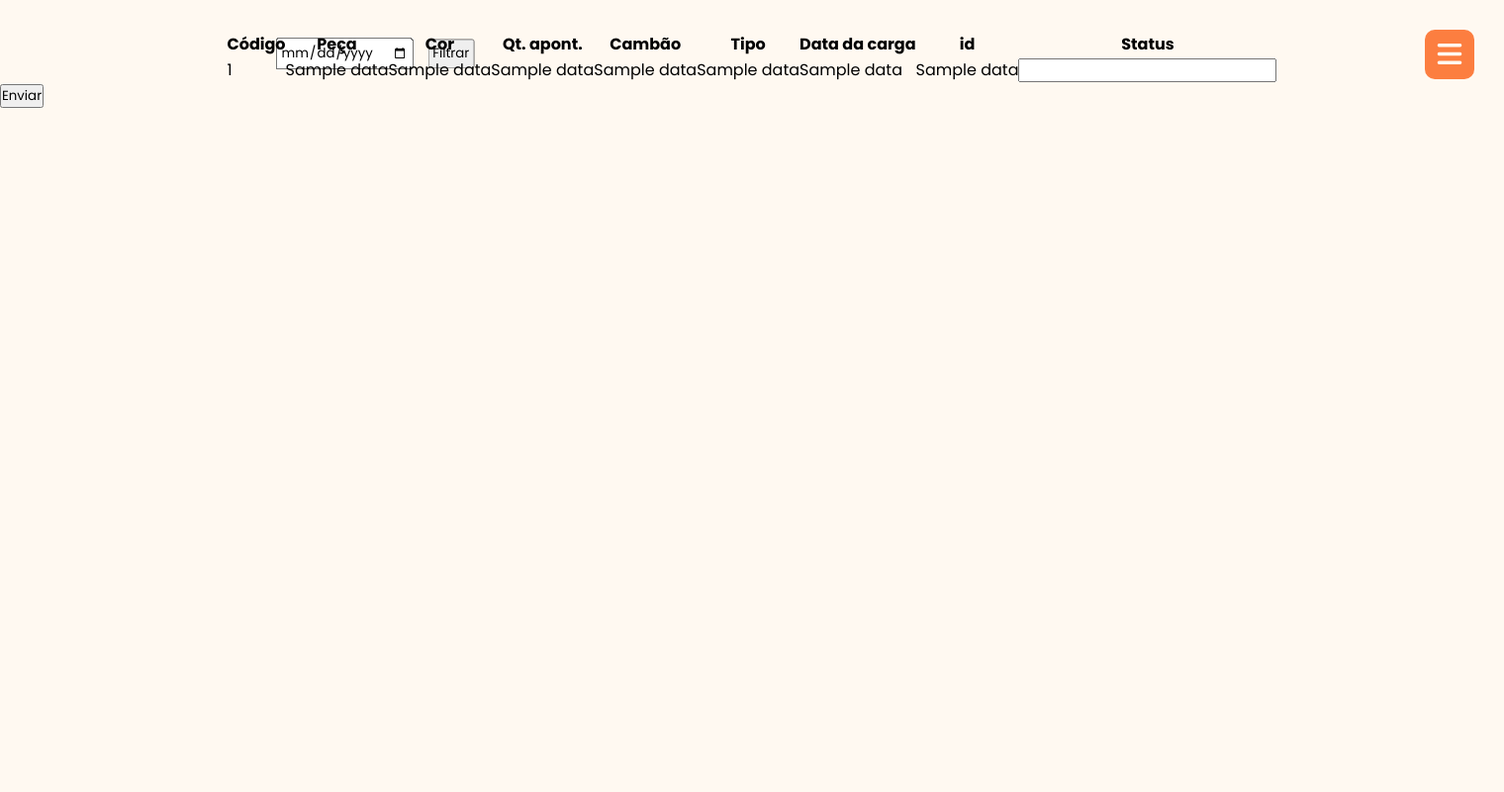
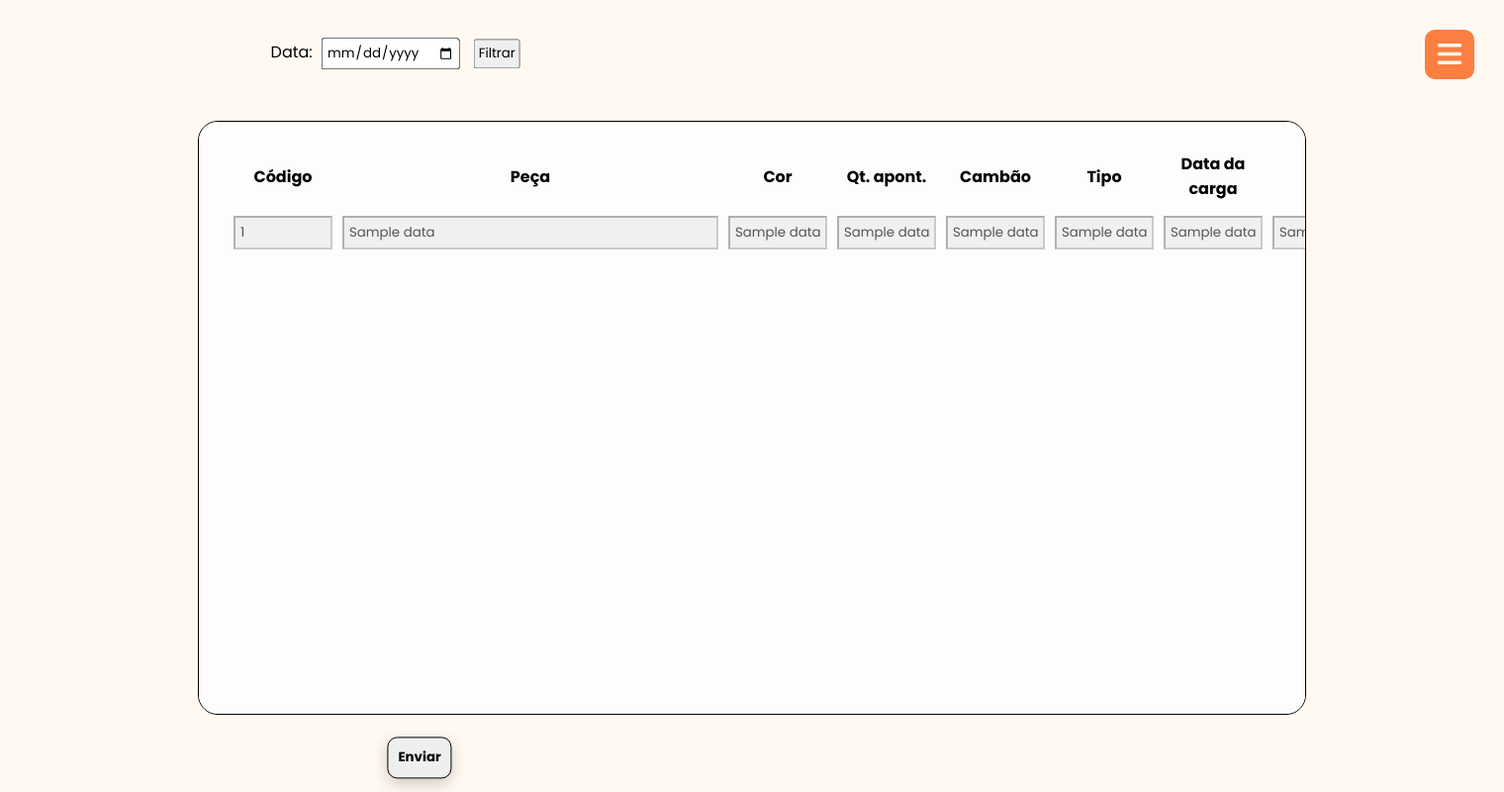
Before and after one commit to Cemag-pcp/apontamento-pintura-, a Flask app: template templates/finalizar_cambao.html in a window 1520 px wide; the page is wider, and only the part inside the window is pictured. Shown: that part at 99% size. Run offline with Flask 3, Linux system fonts and the light colour scheme; the template is opened without the code that fills it: most values are stand-ins (such as "Sample title", 1, 10 or a date in 2020); some libraries are stand-ins or nearby versions.

Commit message:
ajustando tabela finalizar

```diff
--- a/static/styles/style.css
+++ b/static/styles/style.css
@@ -326,3 +326,23 @@ table {
     margin: 5px;
     padding: 5px;
 }
+
+#MyForm{
+    position: relative;
+    width: 140vh;
+    height: 600px;
+    left: 50%;
+    top: 50%;
+    transform: translate(-50%,15%);
+    background: rgba(255, 255, 255, 0.7);
+    padding: 30px;
+    border: solid 1.5px black;
+    border-radius: 20px;
+    align-items: center;
+    overflow-y: scroll;
+    overflow-x: auto;
+}
+
+#MyForm input{
+    margin-top: 15px;
+}
--- a/templates/finalizar_cambao.html
+++ b/templates/finalizar_cambao.html
@@ -3,7 +3,8 @@
 
 <form action="/finalizar-cambao" method="POST">
     <div class="form-group">
-        <input name="data_filter" type="date">
+        <label>Data:</label>
+            <input name="data_filter" type="date">
         <button type="submit">Filtrar</button>
     </div>
 </form>
@@ -11,8 +12,8 @@
 <form id="MyForm">
     <div class="center-container">
         <table class="table table-striped centered-table">
-            <thead>
-                <tr>
+            <thead id = 'cabecalho_finalizar'>
+                <tr style="margin-bottom: 60px;">
                     <th>Código</th>
                     <th>Peça</th>
                     <th>Cor</th>
@@ -24,31 +25,37 @@
                     <th>Status</th>
                 </tr>
             </thead>
-            <tbody>
+            <div id = 'fundo_tabela_finalizar'>
+            <tbody id = 'tabela_finalizar'>
                 {% for data in table %}
                 <tr>
-                    <td>{{data[0]}}</td>
-                    <td>{{data[1]}}</td>
-                    <td>{{data[2]}}</td>
-                    <td>{{data[3]}}</td>
-                    <td>{{data[4]}}</td>
-                    <td>{{data[5]}}</td>
-                    <td>{{data[6]}}</td>
-                    <td>{{data[7]}}</td>
+                    <td><input id = 'data' type="text" value="{{ data[0] }}" disabled></td>
+                    <td><input id = 'descricao' type="text" value="{{ data[1] }}" disabled></td>
+                    <td><input id = 'codigo' type="text" value="{{ data[2] }}" disabled></td>
+                    <td><input id = 'qt_itens' type="text" value="{{ data[3] }}" disabled></td>
+                    <td><input id = 'cor' type="text" value="{{ data[4] }}" disabled></td>
+                    <td><input id = 'cor' type="text" value="{{ data[5] }}" disabled></td>
+                    <td><input id = 'cor' type="text" value="{{ data[6] }}" disabled></td>
+                    <td><input id = 'cor' type="text" value="{{ data[7] }}" disabled></td>
                     <td>
-                        <input name="status">
+                        <input id = 'prod' name="status">
                     </td>
                 </tr>
                 {% endfor %}
             </tbody>
+            </div>
         </table>
     </div>
 
-    <button type="submit">Enviar</button>
-
 </form>
 
+<button class="botao-enviar-tabela" type="submit" style="margin-top: 20px;">Enviar</button>
+
 <script src="https://code.jquery.com/jquery-3.6.0.min.js"></script>
+
+<div id="loading-overlay" style="display: none;">
+    <div id="loading-spinner"></div>
+</div>
 
 <script>
     document.getElementById("MyForm").addEventListener("submit", function(event) {
```
